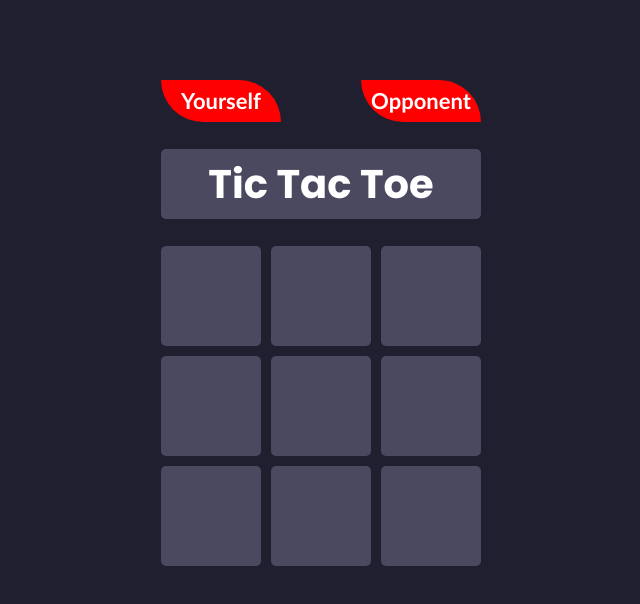
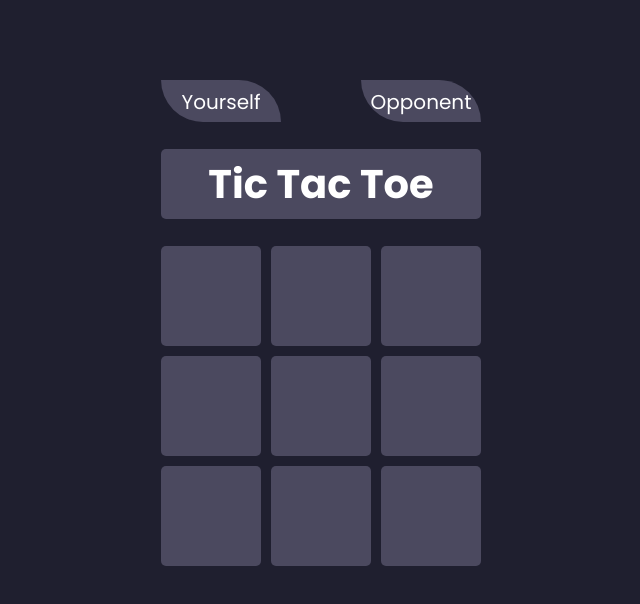
Before and after one commit to bikrantasarkar/Tictactoe, a React (Vite) app: page / in a window 1280 px wide. Shown: the top 604 px of the page, without its empty margins (319-959 px from the left). Built offline with nearby package versions, Linux system fonts and the light colour scheme.

Commit message:
changed colour of move buttons

```diff
--- a/src/App.css
+++ b/src/App.css
@@ -31,13 +31,11 @@ column-gap: 10px;
 .left, .right{
   height: 30px;
   width: 120px;
-  background-color: red;
+  background-color: #4B495F;
   border-bottom-left-radius: 50px;
   border-top-right-radius: 50px;
   padding-top: 7px;
-  font-family:'Gill Sans', 'Gill Sans MT', Calibri, 'Trebuchet MS', sans-serif;
-  font-weight: 800;
-  font-size: 22px;
+  font-size: 20px;
   padding-bottom:5px;
   text-align: center;
 }
```
